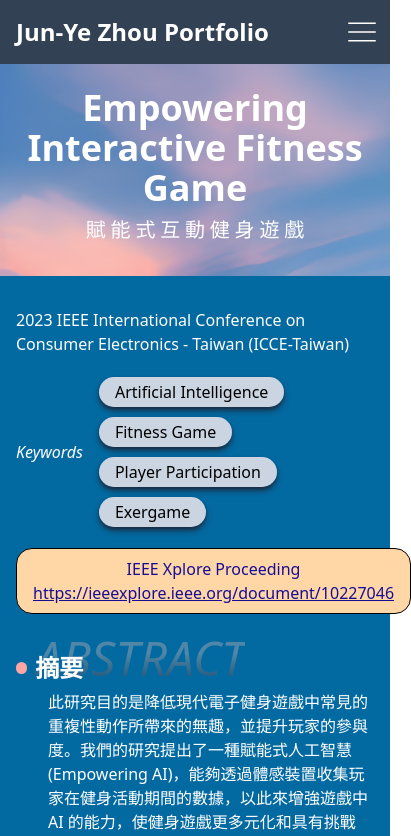
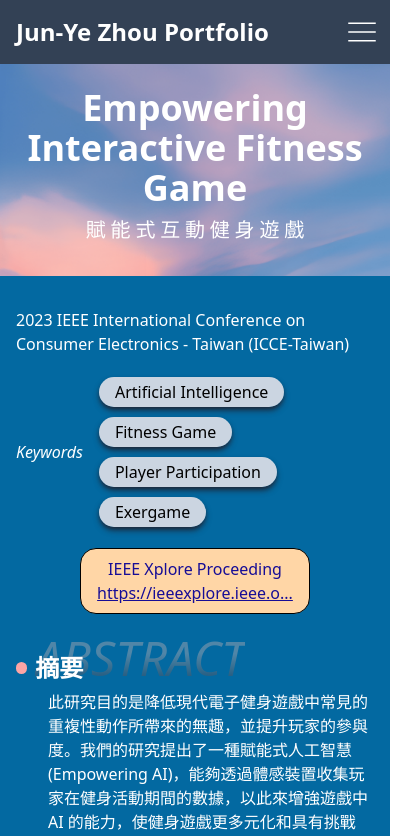
Before and after one commit to MAPLELEAF3659/portfolio, a Nuxt app: page /projects/empowering_interactive_fitness_game in a window 390 px wide. Shown: the top 836 px of the page, 411 px wide, since content can reach past the window. Built offline with nearby package versions, Linux system fonts and the light colour scheme.

Commit message:
Fix link box url overflow

```diff
--- a/components/boxLink.vue
+++ b/components/boxLink.vue
@@ -1,7 +1,13 @@
 <template>
     <div class="box-link bg-color-link-box border-black border rounded-2xl px-4 py-2 mx-auto flex flex-col">
         <span class="text-caption">{{ caption }}</span>
-        <a :href="url" class="text-caption underline">{{ url }}</a>
+        <a :href="url" class="text-caption underline block sm:hidden">
+            <span v-if="url.length > 25">{{ url.substring(0, 25) }}...</span>
+            <span v-else>{{ url }}</span>
+        </a>
+        <a :href="url" class="text-caption underline hidden sm:block">
+            <span>{{ url }}</span>
+        </a>
     </div>
 </template>
 <script setup lang="ts">
```
